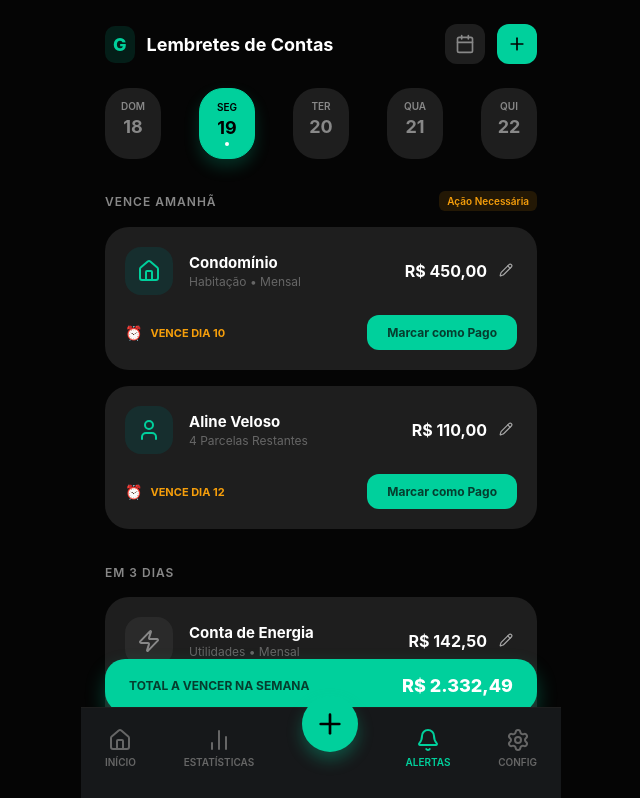
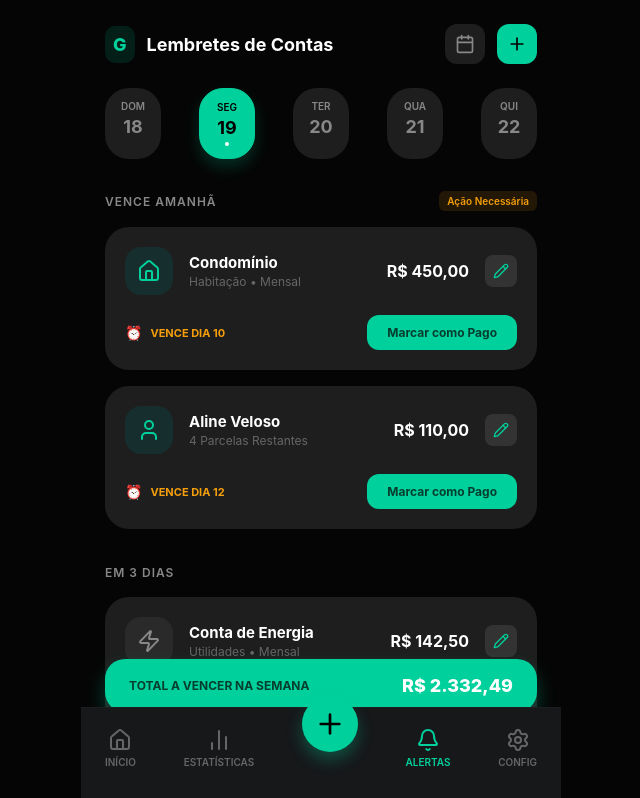
Before and after one commit to CrisSantos05/ProjetoControleGastos, a React (Vite) app: page /bills in a window 1280 px wide. Shown: the top 798 px of the page, without its empty margins (319-959 px from the left). Built offline with nearby package versions, Linux system fonts and the light colour scheme; no server answers.

Commit message:
Improve visibility of edit button in BillReminders

```diff
--- a/src/pages/BillReminders.tsx
+++ b/src/pages/BillReminders.tsx
@@ -174,9 +174,19 @@ export default function BillReminders() {
                                 <div style={{ fontWeight: 700, fontSize: '16px' }}>R$ {bill.amount.toFixed(2).replace('.', ',')}</div>
                                 <button
                                     onClick={() => handleEditStart(bill)}
-                                    style={{ background: 'none', border: 'none', cursor: 'pointer', padding: '4px', opacity: 0.6 }}
+                                    style={{
+                                        background: '#333',
+                                        border: 'none',
+                                        cursor: 'pointer',
+                                        padding: '8px',
+                                        borderRadius: '8px',
+                                        marginLeft: '8px',
+                                        display: 'flex',
+                                        alignItems: 'center',
+                                        justifyContent: 'center'
+                                    }}
                                 >
-                                    <Pencil size={14} color="#fff" />
+                                    <Pencil size={16} color="#00d09c" />
                                 </button>
                             </div>
                         )}
```
